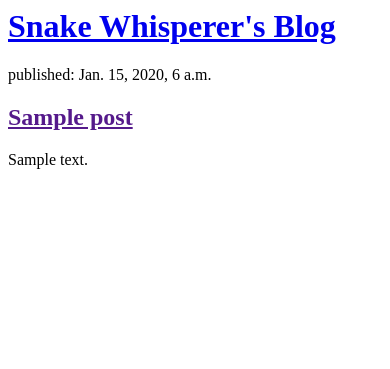
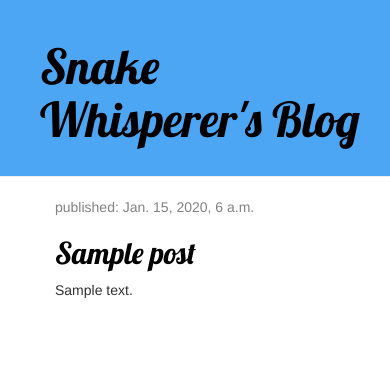
Before and after one commit to SnakeWhisperer/my-first-blog, a Django app: page / in a window 390 px wide. Shown: the top 369 px of the page. Run offline with Django 3.2, Linux system fonts and the light colour scheme; tables that the repository leaves empty hold one stand-in row (values such as "Sample post"); some libraries are stand-ins or nearby versions.

Commit message:
Added view and template for detailed blog post as well as CSS for the site.

```diff
--- /dev/null
+++ b/blog/static/css/blog.css
@@ -0,0 +1,109 @@
+.page-header {
+	background-color: #4ca6f4;
+	margin-top: 0;
+	padding: 20px 20px 20px 40px;
+}
+
+/*
+margin-top is the margin of the whole thing, including the background. If you increase it over 0, the text and the background (color) are moved down.
+* What is that number actually?
+padding is the margin of the text with respect to the background (color). The first element is the top margin, the second element is the right margin,
+the third element is the bottom margin, the fourth element is the left margin. This doesn't move the background (color), it only moves the text inside it.
+*/
+
+
+.page-header h1, .page-header h1 a, .page-header h1 a:visited, .page-header h1 a:active {
+	color: #000000;
+	font-size: 36pt;
+	text-decoration: none;
+}
+
+/*
+color is the color of the text.
+font-size is, naturally, the size of the font.
+* What is the text decoration? What can you do with it?
+* What do all those mean? h1, h1 a, h1 a:visited, h1 a:active
+*/
+
+
+.content {
+	margin-left: 40px;
+}
+
+/*
+* What is that class 'content'? It's not actually defined like that in the HTML. The biggest div is called "content container". Is it supposed to work like that or the class 'content' always exists
+even when it's not explicitly created?
+If the class definition (naming) for "content container" is deleted, then this style doesn't apply anymore.
+
+margin-left is obvious.
+*/
+
+
+h1, h2, h3, h4 {
+	font-family: 'Lobster', cursive;
+}
+
+/*
+h1, h2, h3, h4 makis this declaration block apply the style to all headers.
+* See how other fonts are used.
+* When deleting 'cursive' no 'normal' change is actually seen. When the page is reloaded several times quickly, another font like comic sans appears for a moment, but then the same appears.
+  So, what does 'cursive' actually do?
+*/
+
+
+.date {
+	color: #828282;
+}
+
+/*
+This obviously applies this style to the class 'date'. The color is some sort of gray.
+*/
+
+
+.save {
+	float: right;
+}
+
+/*
+* What the hell is this? There's no visible change when deleted/commented.
+*/
+
+
+.post-form textarea, .post-form input {
+	width: 100%;
+}
+
+/*
+* What the hell is this? There's no visible change when deleted/commented.
+*/
+
+
+.top-menu, .top-menu:hover, .top-menu:visited {
+	color: #ffffff;
+	float: right;
+	font-size: 26pt;
+	margin-right: 20px;
+}
+
+/*
+* What the hell is this? There's no visible change when deleted/commented.
+*/
+
+
+.post {
+	margin-bottom: 70px;
+}
+
+/*
+This style obviously applies to the class 'post'. With the current layout, it affects the distance between the posts.
+*/
+
+
+.post h2 a, .post h2 a:visited {
+	color: #000000;
+}
+
+/*
+This style is only applied to the h2 header(s) in the 'post' class.
+* Still don't know for sure how the 'visited' part works.
+*/
--- /dev/null
+++ b/blog/templates/blog/base.html
@@ -0,0 +1,24 @@
+{% load static %}
+<html>
+    <head>
+		<title>Snake Whisperer's Blog</title>
+		<link rel="stylesheet" href="//maxcdn.bootstrapcdn.com/bootstrap/3.2.0/css/bootstrap.min.css">
+		<link rel="stylesheet" href="//maxcdn.bootstrapcdn.com/bootstrap/3.2.0/css/bootstrap-theme.min.css">
+		<link rel="stylesheet" href="{% static 'css/blog.css' %}">
+		<link href="//fonts.googleapis.com/css?family=Lobster&subset=latin,latin-ext" rel="stylesheet" type="text/css">
+    </head>
+    <body>
+        <div class="page-header">
+            <h1><a href="/">Snake Whisperer's Blog</a></h1>
+        </div>
+
+		<div class="content container">
+			<div class="row">
+				<div class="col-md-8">
+				{% block content %}
+				{% endblock %}
+				</div>
+			</div>
+		</div>
+    </body>
+</html>
--- a/blog/templates/blog/post_list.html
+++ b/blog/templates/blog/post_list.html
@@ -1,18 +1,13 @@
-<html>
-    <head>
-        <title>Snake Whisperer's Blog</title>
-    </head>
-    <body>
-        <div>
-            <h1><a href="/">Snake Whisperer's Blog</a></h1>
-        </div>
+{% extends 'blog/base.html' %}
 
-		{% for post in posts %}
-			<div>
+{% block content%}
+	{% for post in posts %}
+		<div class="post">
+			<div class="date">
 				<p>published: {{ post.published_date }}</p>
-				<h2><a href="">{{ post.title }}</a></h2>
-				<p>{{ post.text|linebreaksbr }}</p>
 			</div>
-		{% endfor %}
-    </body>
-</html>
+			<h2><a href="{% url 'post_detail' pk=post.pk %}">{{ post.title }}</a></h2>
+			<p>{{ post.text|linebreaksbr }}</p>
+		</div>
+	{% endfor %}
+{% endblock %}
--- a/blog/urls.py
+++ b/blog/urls.py
@@ -2,5 +2,6 @@ from django.urls import path
 from . import views
 
 urlpatterns = [
-    path('', views.post_list, name='post_list')
+    path('', views.post_list, name='post_list'),
+    path('post/<int:pk>/', views.post_detail, name='post_detail'),
 ]
--- a/blog/views.py
+++ b/blog/views.py
@@ -1,7 +1,12 @@
 from django.shortcuts import render
 from django.utils import timezone
 from .models import Post
+from django.shortcuts import render, get_object_or_404
 
 def post_list(request):
     posts = Post.objects.filter(published_date__lte=timezone.now()).order_by('published_date')
     return render(request, 'blog/post_list.html', {'posts': posts})
+
+def post_detail(request, pk):
+    post = get_object_or_404(Post, pk=pk)
+    return render(request, 'blog/post_detail.html', {'post':post})
```
Also changed, not shown: blog/templates/blog/post_detail.html (added, +13 -0 lines).
